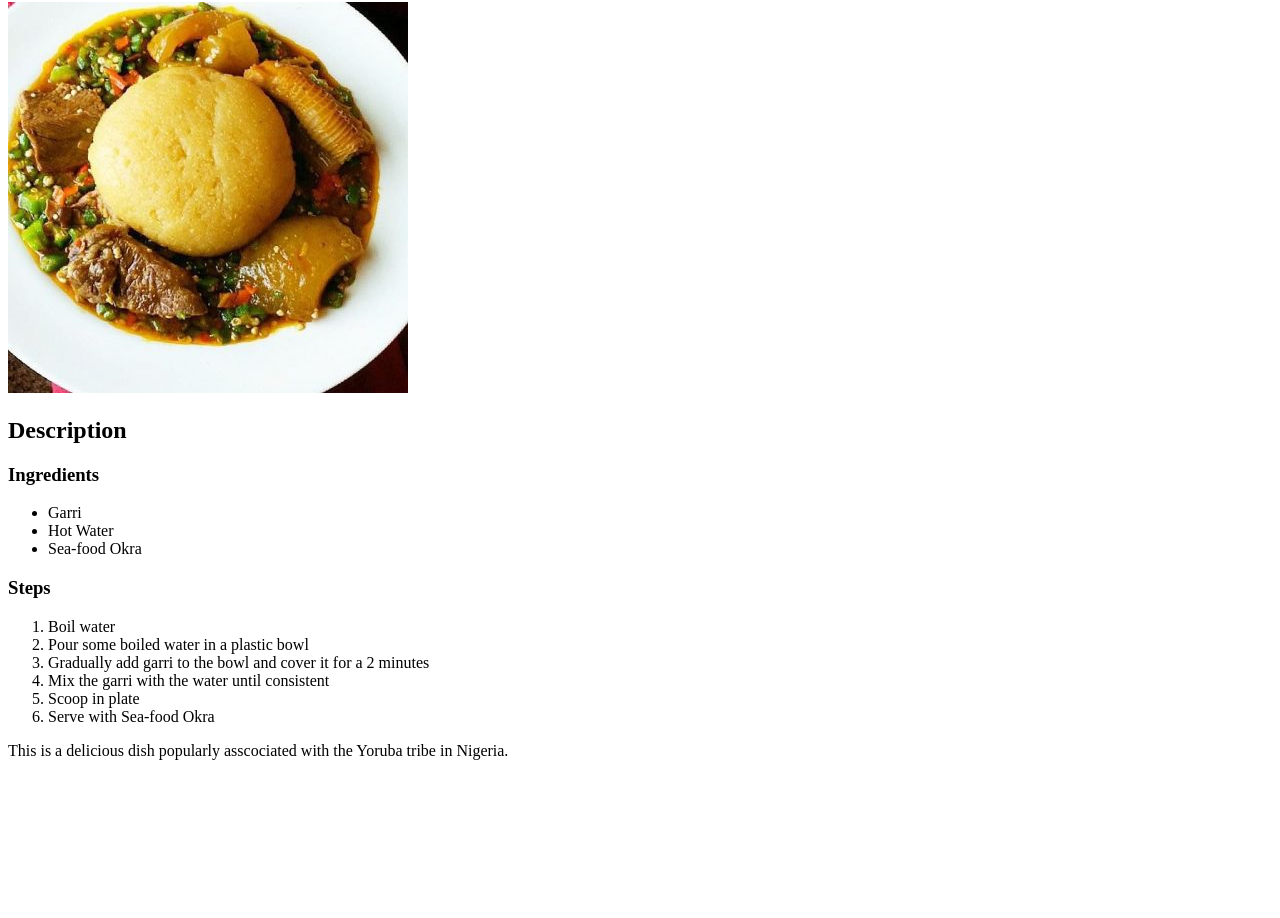
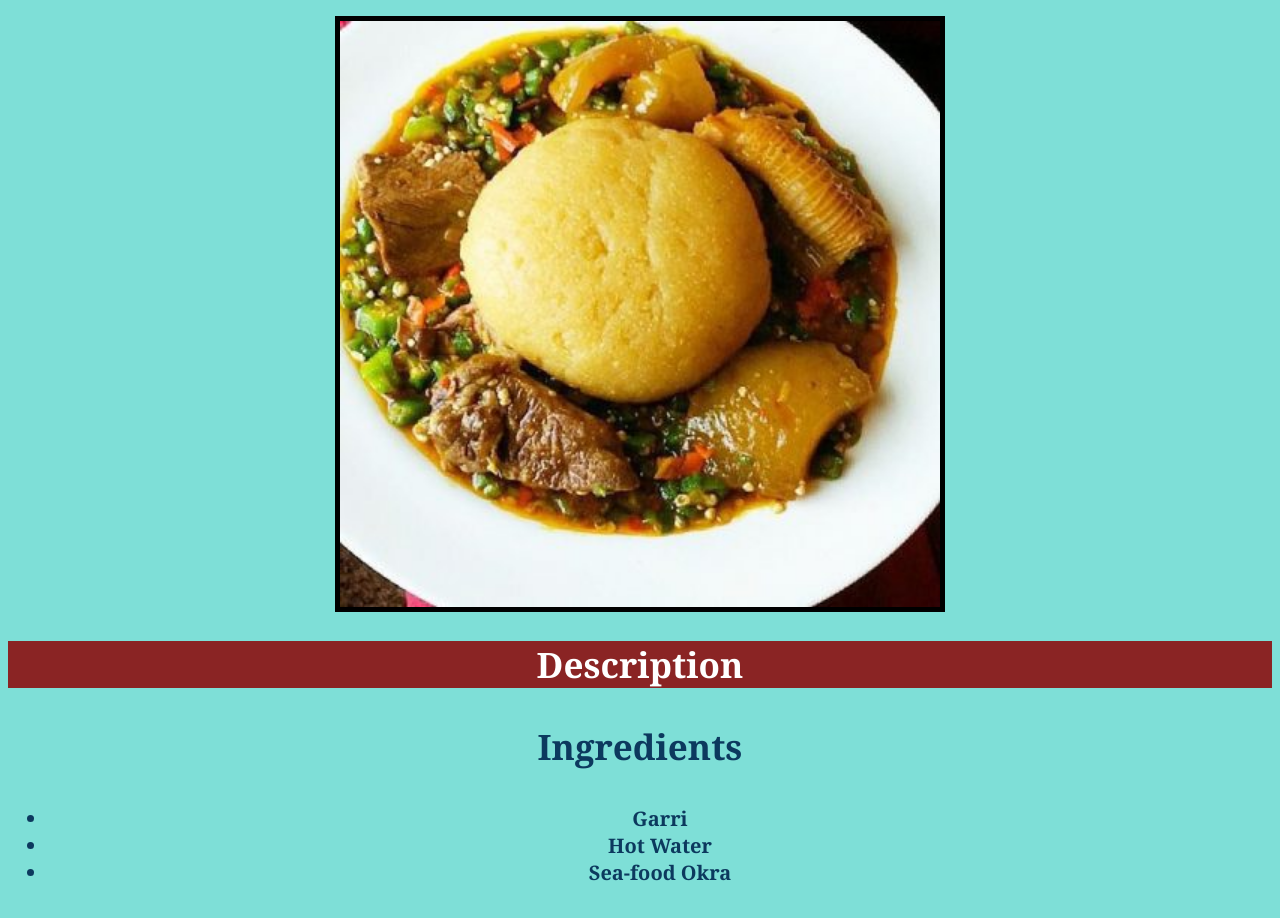
Before and after one commit to Omobolawole/odin-recipes, a plain HTML site: page recipes/eba.html in a window 1280 px wide. Shown: the part 78-996 px from the top of the page. Before the commit the page ends 854 px from the top, so only its background shows below. Drawn offline with Linux system fonts and the light colour scheme.

Commit message:
CSS added to individual recipes

```diff
--- a/recipes/eba.html
+++ b/recipes/eba.html
@@ -4,6 +4,7 @@
     <meta charset="UTF-8">
     <meta http-equiv="X-UA-Compatible" content="IE=edge">
     <meta name="viewport" content="width=device-width, initial-scale=1.0">
+    <link rel="stylesheet" href="../style.css">
     <title>Eba</title>
 </head>
 <body>
--- a/style.css
+++ b/style.css
@@ -2,9 +2,18 @@ body{
     background-color: rgb(126, 223, 215);
 }
 
-h1 {
+h1,
+h2 {
     background-color: rgb(138, 36, 36);
     color: white;
+    font-family: Georgia, 'Times New Roman', Times, serif;
+    font-size: 35px;
+    font-weight: bold;
+    text-align: center;
+}
+
+h3 {
+    color: rgb(12, 57, 94);
     font-family: Georgia, 'Times New Roman', Times, serif;
     font-size: 35px;
     font-weight: bold;
@@ -23,7 +32,16 @@ img {
 }
 
 li {
-    color: rgb(97, 157, 206);
+    color: rgb(12, 57, 94);
+    font-family: Georgia, 'Times New Roman', Times, serif;
+    font-size: 20px;
+    font-weight: bold;
+    text-align: center;
+}
+
+p {
+    background-color: rgb(138, 36, 36);
+    color: white;
     font-family: Georgia, 'Times New Roman', Times, serif;
     font-size: 35px;
     font-weight: bold;
```
Also changed, not shown: recipes/akara.html (+1 -0 lines), recipes/moimoi.html (+1 -0 lines).
